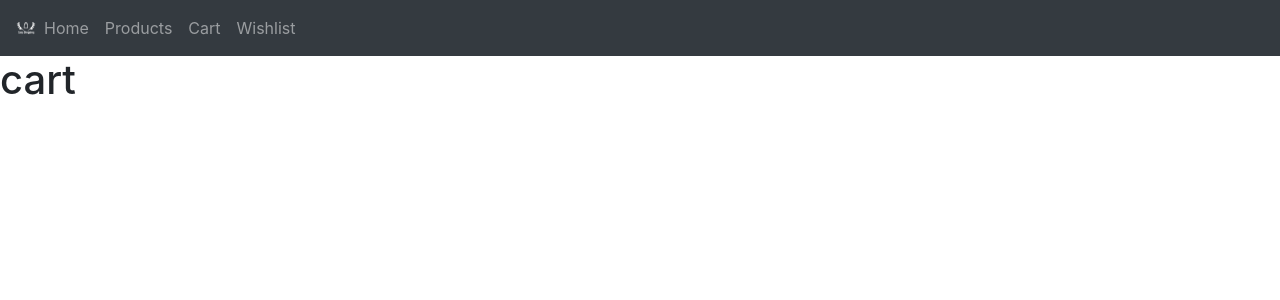
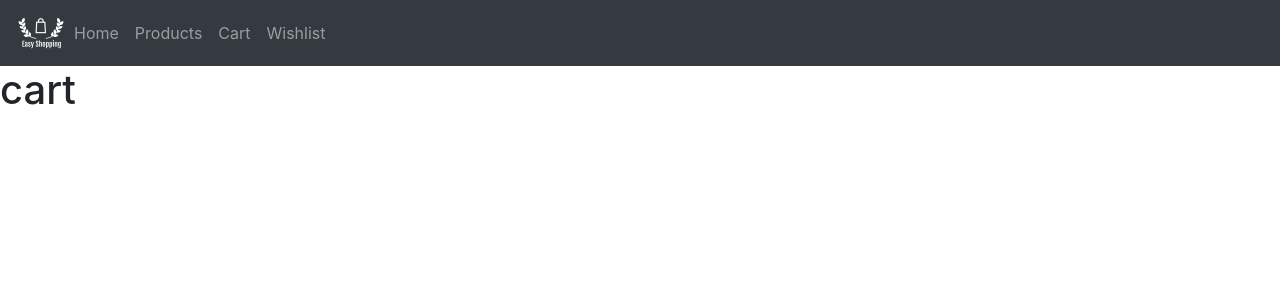
Before and after one commit to saikiran-sjsu/EasyShopping, a Flask app: page /cart in a window 1280 px wide. Shown: the top 300 px of the page. Run offline with Flask 2, Linux system fonts and the light colour scheme; some libraries are stand-ins or nearby versions.

Commit message:
Add files via upload
Scaled images

```diff
--- a/ShoppingApp/static/css/main.css
+++ b/ShoppingApp/static/css/main.css
@@ -21,9 +21,9 @@
 }
 /* style*/
 .img {
-  height: 20px;
-  width: 20px;
-  src: url(../images/logo.png);
+  height: 50px;
+  width: 50px;
+
 }
 
 /* next & previous buttons */
@@ -134,15 +134,15 @@ body {
 
   /* Make the image responsive */
   .container img {
-    width: 50%;
+    width: 25%;
     height: auto;
   }
 
   /* Style the button and place it in the middle of the container/image */
   .container .btn {
     position: absolute;
-    top: 100%;
-    left: 100%;
+    top: 50%;
+    left: 12%;
     transform: translate(-50%, -50%);
     -ms-transform: translate(-50%, -50%);
     background-color: #555;
```
